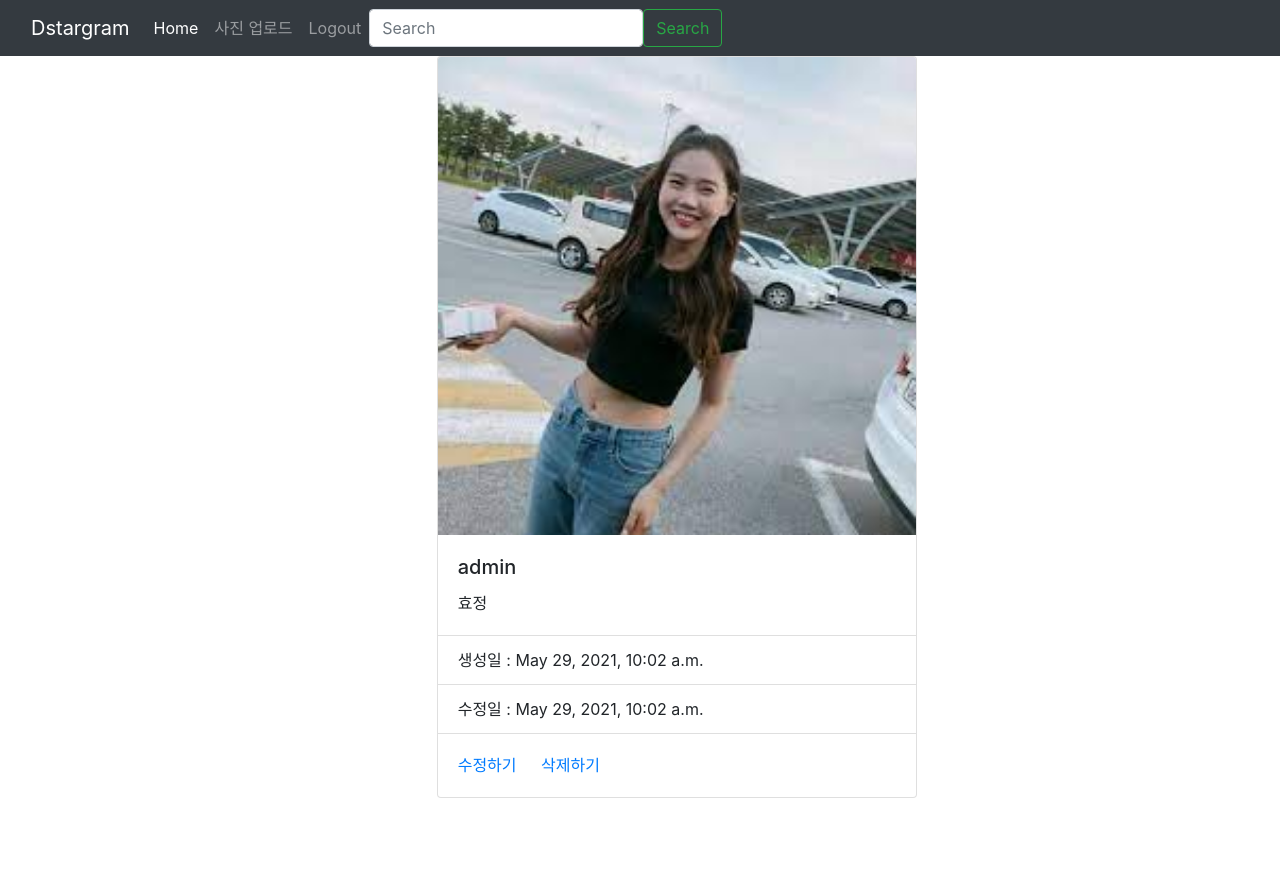
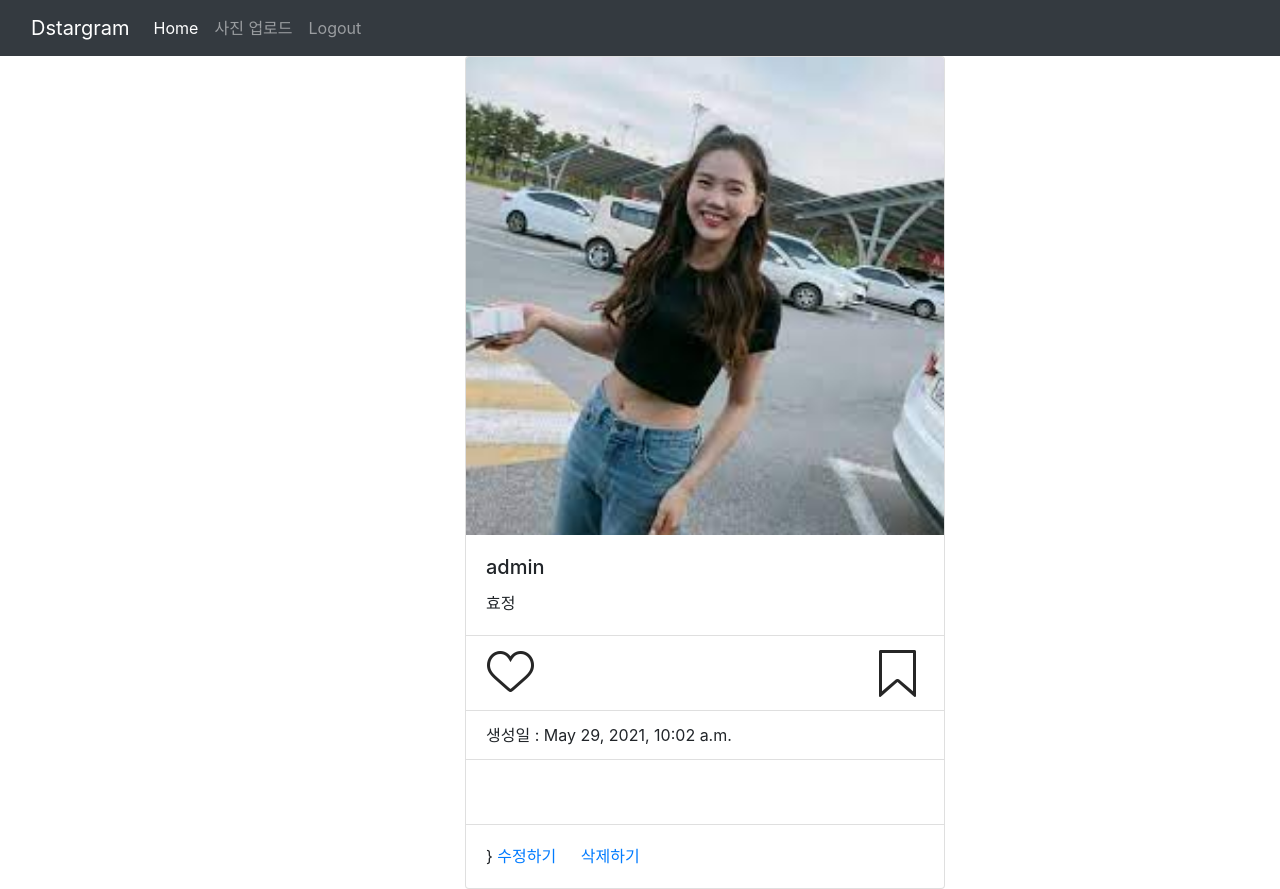
Before and after one commit to dofany/Dstargram, a Django app: page /detail/4/ in a window 1280 px wide. Before the commit the page ends 798 px from the top, so only its background shows below. Run offline with Django 3.2, Linux system fonts and the light colour scheme; a user stored in the database is signed in; data comes from the database, SQL or seed files in the repository; both versions use the stored data as it was after the commit; data that the repository does not hold is empty; some libraries are stand-ins or nearby versions.

Commit message:
dstargram_clone

```diff
--- a/config/settings.py
+++ b/config/settings.py
@@ -39,6 +39,8 @@ INSTALLED_APPS = [
     'django.contrib.staticfiles',
     'photo',
     'accounts',
+    'disqus',
+    'django.contrib.sites',
 ]
 
 MIDDLEWARE = [
@@ -125,3 +127,7 @@ MEDIA_URL = '/res/'
 MEDIA_ROOT = os.path.join(BASE_DIR, 'media')
 
 LOGIN_REDIRECT_URL = '/'
+
+
+DISQUS_WEBSITE_SHORTNAME = 'dofanystagram'
+SITE_ID = 1
--- a/layout/base.html
+++ b/layout/base.html
@@ -3,20 +3,74 @@
 <head>
     <meta charset="UTF-8">
     <title>{% block title %} {% endblock %}</title>
-    <link rel="stylesheet" href="https://stackpath.bootstrapcdn.com/bootstrap/4.3.1/css/bootstrap.min.css" integrity="sha384-ggOyR0iXCbMQv3Xipma34MD+dH/1fQ784/j6cY/iJTQUOhcWr7x9JvoRxT2MZw1T" crossorigin="anonymous">
+    <link rel="stylesheet" href="https://stackpath.bootstrapcdn.com/bootstrap/4.3.1/css/bootstrap.min.css"
+          integrity="sha384-ggOyR0iXCbMQv3Xipma34MD+dH/1fQ784/j6cY/iJTQUOhcWr7x9JvoRxT2MZw1T" crossorigin="anonymous">
 </head>
 
 <body>
+{% load static %}
+<style>
+    .btn-like{
+        display: inline-block;
+        width: 50px;
+        height: 50px;
+        background:url({% static 'images/instagram_icon.png' %});
+        background-position: -525px -250px;
+        text-indent: -9999px;
+        overflow:hidden;
+        border:none;
+    }
+    .btn-like.active{
+        display: inline-block;
+        width: 50px;
+        height: 50px;
+        background:url({% static 'images/instagram_icon.png' %});
+        background-position: -525px -200px;
+        text-indent: -9999px;
+        overflow:hidden;
+        border:none;
+
+    }
+
+    .btn-favorite{
+        display: inline-block;
+        width: 50px;
+        height: 50px;
+        background:url({% static 'images/instagram_icon.png' %});
+        background-position: -200px -546px;
+        text-indent: -9999px;
+        overflow:hidden;
+        border:none;
+
+    }
+
+    .btn-favorite.active{
+        display: inline-block;
+        width: 50px;
+        height: 50px;
+        background:url({% static 'images/instagram_icon.png' %});
+        background-position: -100px -546px;
+        text-indent: -9999px;
+        overflow:hidden;
+        border:none;
+
+    }
+
+
+</style>
+
 <nav class="navbar navbar-expand-lg navbar-dark bg-dark">
     <div class="container-fluid">
         <a class="navbar-brand" href="{% url 'photo:index' %}">Dstargram</a>
-    <button class="navbar-toggler" type="button" data-bs-toggle="collapse" data-bs-target="#navbarTogglerDemo02" aria-controls="navbarTogglerDemo02" aria-expanded="false" aria-label="Toggle navigation">
+        <button class="navbar-toggler" type="button" data-bs-toggle="collapse" data-bs-target="#navbarTogglerDemo02"
+                aria-controls="navbarTogglerDemo02" aria-expanded="false" aria-label="Toggle navigation">
             <span class="navbar-toggler-icon"></span>
         </button>
         <div class="collapse navbar-collapse" id="navbarTogglerDemo02">
             <ul class="navbar-nav me-auto mb-2 mb-lg-0">
                 <li class="nav-item">
-          <a class="nav-link active" aria-current="page" href="{% url 'photo:index' %}">Home<span class="sr-only">(current)</span></a>
+                    <a class="nav-link active" aria-current="page" href="{% url 'photo:index' %}">Home<span
+                            class="sr-only">(current)</span></a>
                 </li>
                 {% if user.is_authenticated %}
                 <li class="nav-item">
@@ -32,18 +86,34 @@
                 {% endif %}
 
             </ul>
-      <form class="d-flex">
-        <input class="form-control me-2" type="search" placeholder="Search" aria-label="Search">
-        <button class="btn btn-outline-success" type="submit">Search</button>
-      </form>
         </div>
     </div>
 </nav>
+<div class="container">
+    {% if messages %}
+    <div class="row">
+        <div class="col"></div>
+        <div class="col-6">
+            {% for message in messages %}
+            <div clas="alert alert-{{message.tag}}" {{massage}}></div>
+            {% endfor %}
+        </div>
+        <div class="col"></div>
+    </div>
+</div>
+{% endif %}
+
 {% block content %}
 {% endblock %}
 
-<script src="https://code.jquery.com/jquery-3.3.1.slim.min.js" integrity="sha384-q8i/X+965DzO0rT7abK41JStQIAqVgRVzpbzo5smXKp4YfRvH+8abtTE1Pi6jizo" crossorigin="anonymous"></script>
-<script src="https://cdnjs.cloudflare.com/ajax/libs/popper.js/1.14.7/umd/popper.min.js" integrity="sha384-UO2eT0CpHqdSJQ6hJty5KVphtPhzWj9WO1clHTMGa3JDZwrnQq4sF86dIHNDz0W1" crossorigin="anonymous"></script>
-<script src="https://stackpath.bootstrapcdn.com/bootstrap/4.3.1/js/bootstrap.min.js" integrity="sha384-JjSmVgyd0p3pXB1rRibZUAYoIIy6OrQ6VrjIEaFf/nJGzIxFDsf4x0xIM+B07jRM" crossorigin="anonymous"></script>
+<script src="https://code.jquery.com/jquery-3.3.1.slim.min.js"
+        integrity="sha384-q8i/X+965DzO0rT7abK41JStQIAqVgRVzpbzo5smXKp4YfRvH+8abtTE1Pi6jizo"
+        crossorigin="anonymous"></script>
+<script src="https://cdnjs.cloudflare.com/ajax/libs/popper.js/1.14.7/umd/popper.min.js"
+        integrity="sha384-UO2eT0CpHqdSJQ6hJty5KVphtPhzWj9WO1clHTMGa3JDZwrnQq4sF86dIHNDz0W1"
+        crossorigin="anonymous"></script>
+<script src="https://stackpath.bootstrapcdn.com/bootstrap/4.3.1/js/bootstrap.min.js"
+        integrity="sha384-JjSmVgyd0p3pXB1rRibZUAYoIIy6OrQ6VrjIEaFf/nJGzIxFDsf4x0xIM+B07jRM"
+        crossorigin="anonymous"></script>
 </body>
 </html>
--- a/photo/models.py
+++ b/photo/models.py
@@ -9,6 +9,9 @@ class Photo(models.Model):
     created = models.DateTimeField(auto_now_add=True)
     update = models.DateTimeField(auto_now=True)
 
+    like = models.ManyToManyField(User, related_name='like_post',blank=True)
+    favorite = models.ManyToManyField(User, related_name='favorite_post', blank=True)
+
     def __str__(self):
         return "text : " + self.text
 
--- a/photo/templates/photo/photo_detail.html
+++ b/photo/templates/photo/photo_detail.html
@@ -10,12 +10,30 @@
                 <p class="card-text"> {{ object.text }}</p>
             </div>
             <ul class="list-group list-group-flush">
+                {% if user.is_authenticated %}
+                    <li class="list-group-item">
+                        <a href="{% url 'photo:like' object.id %}" class="float-left btn-like {%if user in object.like.all %}active{%endif%}">좋아요!</a>
+                        {% if object.like.all.count %}
+                        <span class="float-left">
+                            {{object.like.all.count}}
+                        </span>
+                        {% endif %}
+                        <a href="{% url 'photo:favorite' object.id %}" class="float-right btn-favorite {% if user in object.favorite.all %}active{%endif%}">저장하기!</a>
+                    </li>
+                    {% endif %}
                 <li class="list-group-item">생성일 : {{ object.created }}</li>
-                <li class="list-group-item">수정일 : {{ object.update }}</li>
+                <li class="list-group-item">
+                    {% load disqus_tags %}
+                    <div class="card-body">
+                        {% disqus_show_comments %}
+                    </div>
+                </li>
             </ul>
             <div class="card-body">
+                {% if user == object.author %}}
                 <a href="{% url 'photo:update' object.id %}" class="card-link">수정하기</a>
                 <a href="{% url 'photo:delete' object.id %}" class="card-link">삭제하기</a>
+                {% endif %}
             </div>
         </div>
     </div>
--- a/photo/urls.py
+++ b/photo/urls.py
@@ -1,9 +1,11 @@
 from django.urls import path
-from .views import PhotoList, PhotoCreate, PhotoDelete, PhotoDetail, PhotoUpdate
+from .views import PhotoList, PhotoCreate, PhotoDelete, PhotoDetail, PhotoUpdate, PhotoFavorite, PhotoLike
 
 app_name = "photo"
 urlpatterns = [
     path("create/", PhotoCreate.as_view(), name='create'),
+    path('like/<int:photo_id>/', PhotoLike.as_view(),name = 'like'),
+    path('favorite/<int:photo_id>/', PhotoFavorite.as_view(),name = 'favorite'),
     path("detail/<int:pk>/", PhotoDetail.as_view(), name='detail'),
     path("delete/<int:pk>/", PhotoDelete.as_view(), name='delete'),
     path("update/<int:pk>/", PhotoUpdate.as_view(), name='update'),
--- a/photo/views.py
+++ b/photo/views.py
@@ -1,8 +1,12 @@
+from django.http import HttpResponseRedirect, HttpResponseForbidden
 from django.shortcuts import render, redirect
+from django.views.generic.base import View
 from django.views.generic.list import ListView
 from django.views.generic.edit import CreateView,UpdateView, DeleteView
 from django.views.generic.detail import DetailView
 from .models import Photo
+from django.contrib import messages
+from urllib.parse import urlparse
 
 class PhotoList(ListView):
     model = Photo
@@ -10,7 +14,7 @@ class PhotoList(ListView):
 
 class PhotoCreate(CreateView):
     model = Photo
-    fields = ['author','text','image']
+    fields = ['text','image']
     template_name_suffix = '_create'
     success_url = '/'
 
@@ -24,15 +28,70 @@ class PhotoCreate(CreateView):
 
 class PhotoUpdate(UpdateView):
     model = Photo
-    fields = ['author','text', 'image']
+    fields = ['text', 'image']
     template_name_suffix = '_update'
     success_url = '/'
+
+    def dispatch(self, request, *args, **kwargs):
+        object = self.get_object()
+        if object.author != request.user:
+            messages.warning(request, '수정할 권한이 없습니다.')
+            return HttpResponseRedirect('/')
+        else:
+            return super(PhotoUpdate, self).dispatch(request, *args, **kwargs)
+
 
 class PhotoDelete(DeleteView):
     model = Photo
     template_name_suffix = '_delete'
     success_url = '/'
 
+    def dispatch(self, request, *args, **kwargs):
+        object = self.get_object()
+        if object.author != request.user:
+            messages.warning(request, '삭제할 권한이 없습니다.')
+            return HttpResponseRedirect('/')
+        else:
+            return super(PhotoUpdate, self).dispatch(request, *args, **kwargs)
+
+
 class PhotoDetail(DetailView):
     model = Photo
     template_name_suffix = '_detail'
+
+
+class PhotoLike(View):
+    def get(self, request, *args, **kwargs):
+        if not request.user.is_authenticated:
+            return HttpResponseForbidden()
+        else:
+            if 'photo_id' in kwargs:
+                photo_id = kwargs['photo_id']
+                photo = Photo.objects.get(pk=photo_id)
+                user = request.user
+                if user in photo.like.all():
+                    photo.like.remove(user)
+                else:
+                    photo.like.add(user)
+
+            referer_url = request.META.get('HTTP_REFERER')
+            path = urlparse(referer_url).path
+            return HttpResponseRedirect(path)
+
+class PhotoFavorite(View):
+    def get(self, request, *args, **kwargs):
+        if not request.user.is_authenticated:
+            return HttpResponseForbidden()
+        else:
+            if 'photo_id' in kwargs:
+                photo_id = kwargs['photo_id']
+                photo = Photo.objects.get(pk=photo_id)
+                user = request.user
+                if user in photo.favorite.all():
+                    photo.favorite.remove(user)
+                else:
+                    photo.favorite.add(user)
+
+            referer_url = request.META.get('HTTP_REFERER')
+            path = urlparse(referer_url).path
+            return HttpResponseRedirect(path)
```
Also changed, not shown: photo/templates/photo/photo_list.html (+14 -2 lines), db.sqlite3, photo/static/images/instagram_icon.png (added). Lines whose indentation alone changed are shown as unchanged.
